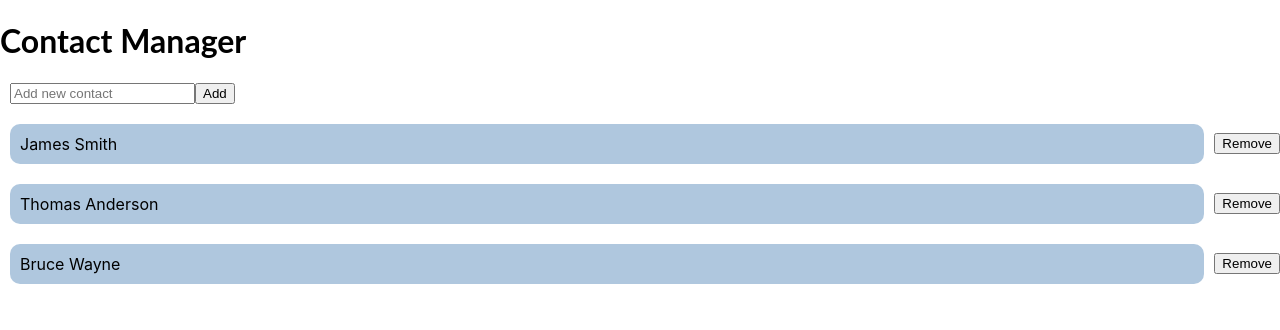
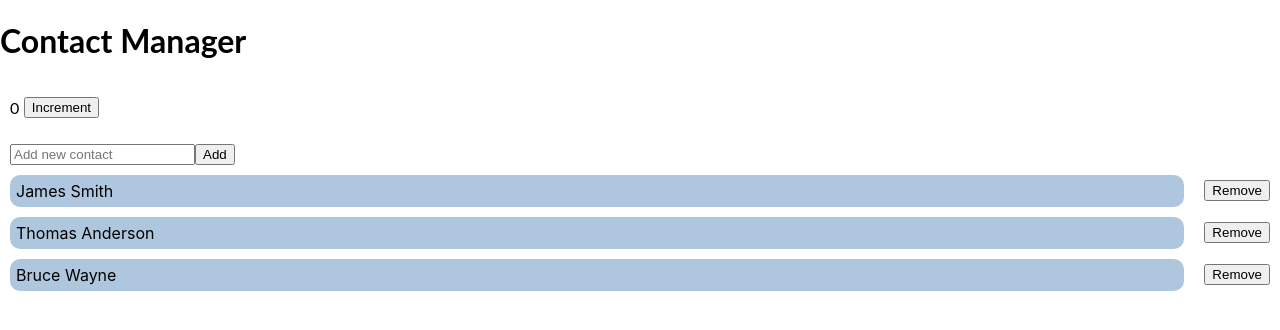
Before and after one commit to jabinich/react-demo, a React (Create React App) app: page / in a window 1280 px wide. Shown: the top 330 px of the page. Built offline with nearby package versions, Linux system fonts and the light colour scheme.

Commit message:
a counter added

```diff
--- a/package.json
+++ b/package.json
@@ -8,7 +8,9 @@
     "@testing-library/user-event": "^13.5.0",
     "react": "^18.2.0",
     "react-dom": "^18.2.0",
+    "react-redux": "^8.0.5",
     "react-scripts": "5.0.1",
+    "redux": "^4.2.1",
     "web-vitals": "^2.1.4"
   },
   "scripts": {
--- a/public/index.html
+++ b/public/index.html
@@ -29,7 +29,9 @@
   <body>
     <noscript>You need to enable JavaScript to run this app.</noscript>
     <h1>Contact Manager</h1>
+    <div id="divCounter"></div>
     <div id="root"></div>
+
     <!--
       This HTML file is a template.
       If you open it directly in the browser, you will see an empty page.
--- a/src/index.css
+++ b/src/index.css
@@ -21,8 +21,8 @@ ul {
 }
 li {
   list-style-type: none;
-  padding: 10px;
-  margin: 10px;
+  padding: 6px;
+  margin-right: 20px;
   background-color:rgba(61, 120, 175, 0.411);
   border-radius: 10px;
   flex:1;
@@ -33,6 +33,7 @@ form {
 
 .item_div {
   display: flex;
+  margin: 10px;
   align-items: center;
 }
 
--- a/src/index.js
+++ b/src/index.js
@@ -75,6 +75,25 @@ root.render(
   <ContactManager data={contacts} />
 );
 
+// an Expample for counter
+function Counter() {
+  const [counter, setCounter] = useState(0);
+
+  function increment() {
+    setCounter(counter+1);
+  }
+  return <div className='item_div'>
+  <p>{counter}</p> &nbsp;
+  <button onClick={increment}>Increment</button>
+  </div>;
+}
+
+const el = <Counter />;
+ReactDOM.render(
+  el,
+  document.getElementById('divCounter')
+);
+
 // If you want to start measuring performance in your app, pass a function
 // to log results (for example: reportWebVitals(console.log))
 // or send to an analytics endpoint. Learn more: https://bit.ly/CRA-vitals
```
Also changed, not shown: 1 other file (tests, documents, lock files or other folders).
